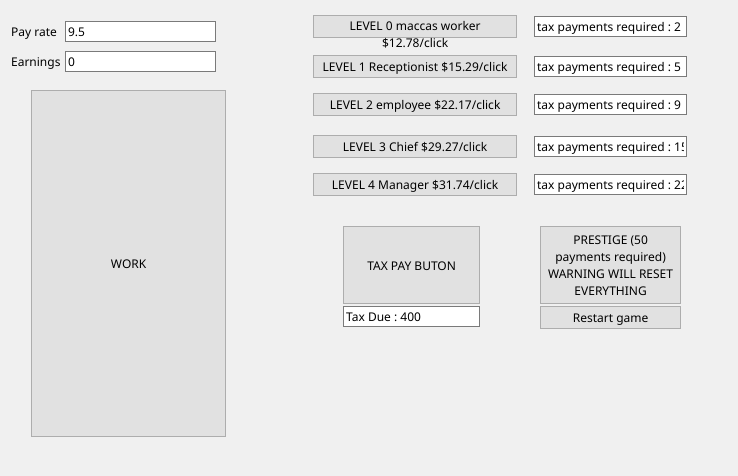
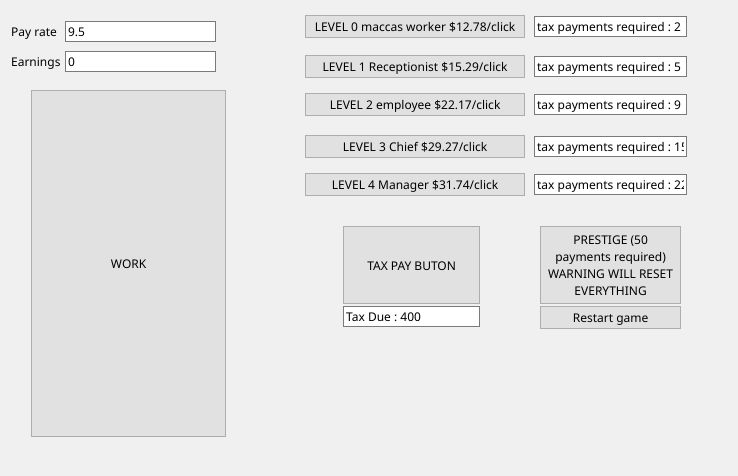
Before and after one commit to WattleFoxxo/Tax-paying-simulator, a plain HTML site: page index.html in a window 1280 px wide. Shown: the whole page, without its empty margins (0-738 px from the left). Drawn offline with Linux system fonts and the light colour scheme.

Commit message:
fixed incorrect sizes

```diff
--- a/layout.css
+++ b/layout.css
@@ -68,10 +68,10 @@
 #btn_level0 {
     position: fixed;
 
-    left: 313px;
+    left: 305px;
     top: 15px;
 
-    width: 204px;
+    width: 220px;
     height: 23px;
 
     font-family: "Segoe UI", Tahoma, Geneva, Verdana, sans-serif;
@@ -81,10 +81,10 @@
 #btn_level1 {
     position: fixed;
 
-    left: 313px;
+    left: 305px;
     top: 55px;
 
-    width: 204px;
+    width: 220px;
     height: 23px;
 
     font-family: "Segoe UI", Tahoma, Geneva, Verdana, sans-serif;
@@ -94,10 +94,10 @@
 #btn_level2 {
     position: fixed;
 
-    left: 313px;
+    left: 305px;
     top: 93px;
 
-    width: 204px;
+    width: 220px;
     height: 23px;
 
     font-family: "Segoe UI", Tahoma, Geneva, Verdana, sans-serif;
@@ -107,10 +107,10 @@
 #btn_level3 {
     position: fixed;
 
-    left: 313px;
+    left: 305px;
     top: 135px;
 
-    width: 204px;
+    width: 220px;
     height: 23px;
 
     font-family: "Segoe UI", Tahoma, Geneva, Verdana, sans-serif;
@@ -120,10 +120,10 @@
 #btn_level4 {
     position: fixed;
 
-    left: 313px;
+    left: 305px;
     top: 173px;
 
-    width: 204px;
+    width: 220px;
     height: 23px;
 
     font-family: "Segoe UI", Tahoma, Geneva, Verdana, sans-serif;
--- a/styles.css
+++ b/styles.css
@@ -7,7 +7,7 @@ label {
 }
 
 .bg_red {
-    background-color: #ff0000;
+    background-color: #ff0000
 }
 
 .bg_red:hover {
```
